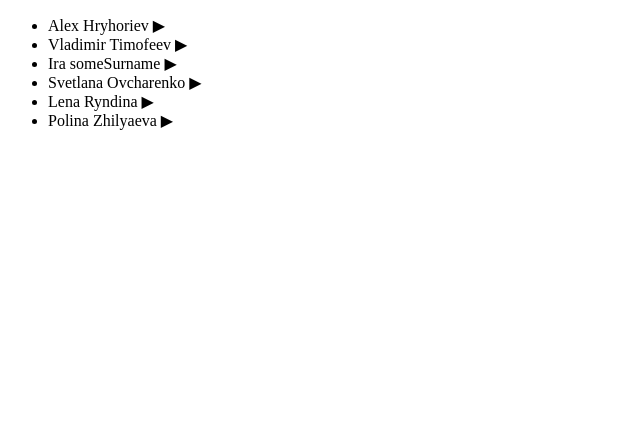
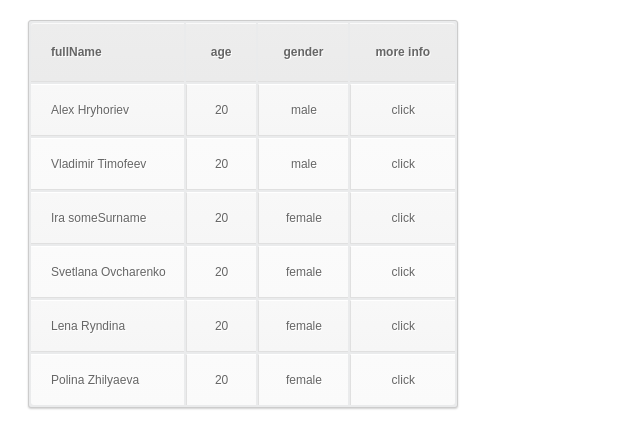
Before and after one commit to Stein256/students, a plain HTML site: page index.html in a window 1280 px wide. Shown: the whole page, without its empty margins (0-640 px from the left). Drawn offline with Linux system fonts and the light colour scheme.

Commit message:
added view and style

```diff
--- a/Student.js
+++ /dev/null
@@ -1,9 +0,0 @@
-function Student (name, surname, gender, skype, phone) {
-  this.name = name;
-  this.surname = surname;
-  this.gender = gender;
-  this.skype = skype;
-  this.phone = phone;
-
-  return this;
-}
--- a/index.html
+++ b/index.html
@@ -1,27 +1,22 @@
 <!DOCTYPE html>
 <html>
   <head>
-    <script src="Student.js"></script>
-    <script src="StudentList.js"></script>
-    <script src="view.js"></script>
+    <script src="model/Student.js"></script>
+    <script src="model/StudentList.js"></script>
+
+    <script src="view/StudentListView.js"></script>
+    <script src="view/StudentInfoView.js"></script>
+
     <script src="main.js"></script>
 
+    <link rel="stylesheet" type="text/css" href="style.css">
+
     <meta charset="utf-8">
-
-    <style>
-      .students_table {
-        border-collapse: collapse;
-        text-align: center;
-      }
-      .students_table td {
-        border: 1px solid black;
-      }
-    </style>
   </head>
 
   <body>
-    <div id="students">
-    </div>
+    <div id="students"></div>
+    <div id="student-info"></div>
   </body>
 
 </html>
--- a/main.js
+++ b/main.js
@@ -1,16 +1,14 @@
 var students = new StudentList([
-  new Student('Alex', 'Hryhoriev', 'male', 'izaya256', '0961572355'),
-  new Student('Vladimir', 'Timofeev', 'male', 'vovanium', '0687412356'),
-  new Student('Ira', 'someSurname', 'female', 'princess_rina88', '0568758123'),
-  new Student('Svetlana', 'Ovcharenko', 'female', 'ami-caty', '0651234583'),
-  new Student('Lena', 'Ryndina', 'female', 'dn100980rev', '0544561235'),
-  new Student('Polina', 'Zhilyaeva', 'female', 'polina_volna', '0462134257')
+  new Student('Alex', 'Hryhoriev', 'male', '20', 'izaya256'),
+  new Student('Vladimir', 'Timofeev', 'male', '20', 'vovanium'),
+  new Student('Ira', 'someSurname', 'female', '20', 'princess_rina88'),
+  new Student('Svetlana', 'Ovcharenko', 'female', '20', 'ami-caty'),
+  new Student('Lena', 'Ryndina', 'female', '20', 'dn100980rev'),
+  new Student('Polina', 'Zhilyaeva', 'female', '20', 'polina_volna')
 ]);
 
-function showStudentList () {
-  var list = createList (students)
-  list.className = 'student_list';
-  document.getElementById('students').appendChild(list);
-}
+var view = new StudentListView(students);
 
-document.addEventListener("DOMContentLoaded", showStudentList);
+document.addEventListener("DOMContentLoaded", function () {
+  view.showTable( document.getElementById('students') );
+}, false);
--- /dev/null
+++ b/model/Student.js
@@ -0,0 +1,27 @@
+function Student (name, surname, gender, age, skype) {
+  this.name = name;
+  this.surname = surname;
+  this.gender = gender;
+  this.age = age;
+  this.skype = skype;
+
+  return this;
+}
+
+Student.prototype.getShortForm = function () {
+  return {
+    fullName: this.name + ' ' + this.surname,
+    age: this.age,
+    gender: this.gender
+  };
+}
+
+Student.prototype.getFullForm = function () {
+  return {
+    name: this.name,
+    surname: this.surname,
+    age: this.age,
+    gender: this.gender,
+    skype: this.skype
+  };
+}
--- /dev/null
+++ b/style.css
@@ -0,0 +1,105 @@
+.simple-little-table {
+	font-family:Arial, Helvetica, sans-serif;
+	color:#666;
+	font-size:12px;
+	text-shadow: 1px 1px 0px #fff;
+	background:#eaebec;
+	margin:20px;
+	border:#ccc 1px solid;
+	border-collapse:separate;
+
+	-moz-border-radius:3px;
+	-webkit-border-radius:3px;
+	border-radius:3px;
+
+	-moz-box-shadow: 0 1px 2px #d1d1d1;
+	-webkit-box-shadow: 0 1px 2px #d1d1d1;
+	box-shadow: 0 1px 2px #d1d1d1;
+}
+
+.simple-little-table th {
+	font-weight:bold;
+	padding:21px 25px 22px 25px;
+	border-top:1px solid #fafafa;
+	border-bottom:1px solid #e0e0e0;
+
+	background: #ededed;
+	background: -webkit-gradient(linear, left top, left bottom, from(#ededed), to(#ebebeb));
+	background: -moz-linear-gradient(top,  #ededed,  #ebebeb);
+}
+.simple-little-table th:first-child{
+	text-align: left;
+	padding-left:20px;
+}
+.simple-little-table tr:first-child th:first-child{
+	-moz-border-radius-topleft:3px;
+	-webkit-border-top-left-radius:3px;
+	border-top-left-radius:3px;
+}
+.simple-little-table tr:first-child th:last-child{
+	-moz-border-radius-topright:3px;
+	-webkit-border-top-right-radius:3px;
+	border-top-right-radius:3px;
+}
+.simple-little-table tr{
+	text-align: center;
+	padding-left:20px;
+}
+.simple-little-table tr td:first-child{
+	text-align: left;
+	padding-left:20px;
+	border-left: 0;
+}
+.simple-little-table tr td {
+	padding:18px;
+	border-top: 1px solid #ffffff;
+	border-bottom:1px solid #e0e0e0;
+	border-left: 1px solid #e0e0e0;
+
+	background: #fafafa;
+	background: -webkit-gradient(linear, left top, left bottom, from(#fbfbfb), to(#fafafa));
+	background: -moz-linear-gradient(top,  #fbfbfb,  #fafafa);
+}
+.simple-little-table tr:nth-child(even) td{
+	background: #f6f6f6;
+	background: -webkit-gradient(linear, left top, left bottom, from(#f8f8f8), to(#f6f6f6));
+	background: -moz-linear-gradient(top,  #f8f8f8,  #f6f6f6);
+}
+.simple-little-table tr:last-child td{
+	border-bottom:0;
+}
+.simple-little-table tr:last-child td:first-child{
+	-moz-border-radius-bottomleft:3px;
+	-webkit-border-bottom-left-radius:3px;
+	border-bottom-left-radius:3px;
+}
+.simple-little-table tr:last-child td:last-child{
+	-moz-border-radius-bottomright:3px;
+	-webkit-border-bottom-right-radius:3px;
+	border-bottom-right-radius:3px;
+}
+.simple-little-table tr:hover td{
+	background: #f2f2f2;
+	background: -webkit-gradient(linear, left top, left bottom, from(#f2f2f2), to(#f0f0f0));
+	background: -moz-linear-gradient(top,  #f2f2f2,  #f0f0f0);
+}
+
+.simple-little-table a:link {
+	color: #666;
+	font-weight: bold;
+	text-decoration:none;
+}
+.simple-little-table a:visited {
+	color: #999999;
+	font-weight:bold;
+	text-decoration:none;
+}
+.simple-little-table a:active,
+.simple-little-table a:hover {
+	color: #bd5a35;
+	text-decoration:underline;
+}
+
+.simple-little-table .more-info {
+  cursor: pointer;
+}
--- a/view.js
+++ /dev/null
@@ -1,33 +0,0 @@
-function createList (objList) {
-  var ul = document.createElement('ul'), li, moreInfo, fullInfo;
-
-  objList.list.forEach(student => {
-    li = document.createElement('li');
-    li.innerHTML = student.name + ' ' + student.surname;
-    ul.appendChild(li);
-
-    moreInfo = document.createElement('span');
-    moreInfo.innerHTML = ' ▶';
-    moreInfo.style.cursor = 'pointer';
-    moreInfo.student = student;
-    li.appendChild(moreInfo);
-  });
-
-  fullInfo = document.createElement('div');
-
-  ul.addEventListener("click", function (event) {
-    var student = event.target.student;
-    if (student && student != fullInfo.student) {
-      fullInfo.innerHTML = '';
-
-      for (let key in student) {
-        fullInfo.innerHTML += key + ': ' + student[key] + '<br>';
-      }
-
-      fullInfo.student = student;
-      event.target.parentElement.appendChild(fullInfo);
-    }
-  });
-
-  return ul;
-}
--- /dev/null
+++ b/view/StudentInfoView.js
@@ -0,0 +1,26 @@
+function StudentInfoView (student) {
+  this.student = student;
+  return this;
+}
+
+StudentInfoView.prototype.showInfo = function (parentElem) {
+  var studentInfo = this.student.getFullForm(),
+      table, tBody, tr, cell;
+
+  table = document.createElement('table');
+  tBody = table.appendChild( document.createElement('tbody') );
+
+  for (let name in studentInfo) {
+    tr = tBody.appendChild( document.createElement('tr') );
+    cell = document.createElement('th');
+    cell.innerHTML = name;
+    tr.appendChild(cell);
+
+    cell = document.createElement('td');
+    cell.innerHTML = studentInfo[name];
+    tr.appendChild(cell);
+  }
+
+  table.classList.add('simple-little-table')
+  parentElem.appendChild(table);
+}
--- /dev/null
+++ b/view/StudentListView.js
@@ -0,0 +1,55 @@
+function StudentListView (studentList) {
+  this.studentList = studentList;
+  return this;
+}
+
+StudentListView.prototype.showTable = function (parentElem) {
+  var firstStudent = this.studentList.list[0],
+      table, tBody, tr, cell, studentInfo, studentInfoDiv, currentInfoView;
+
+  table = document.createElement('table');
+  tBody = table.appendChild( document.createElement('tbody') );
+
+  tr = tBody.appendChild( document.createElement('tr') );
+  studentInfo = firstStudent.getShortForm();
+  for (let name in studentInfo) {
+    cell = document.createElement('th');
+    cell.innerHTML = name;
+    tr.appendChild(cell);
+  }
+
+  cell = document.createElement('th');
+  cell.innerHTML = 'more info';
+  tr.appendChild(cell);
+
+  this.studentList.list.forEach(student => {
+    tr = tBody.appendChild( document.createElement('tr') );
+
+    studentInfo = student.getShortForm();
+    for (let name in studentInfo) {
+      cell = document.createElement('td');
+      cell.innerHTML = studentInfo[name];
+      tr.appendChild(cell);
+    }
+
+    cell = document.createElement('td');
+    cell.innerHTML = 'click';
+    cell.classList.add('more-info');
+    cell.studentView = new StudentInfoView (student);
+    tr.appendChild(cell);
+  });
+
+  studentInfoDiv = document.getElementById('student-info');
+
+  table.addEventListener("click", function (event) {
+    var studentView = event.target.studentView;
+    if (studentView && studentView != currentInfoView) {
+      studentInfoDiv.innerHTML = '';
+      studentView.showInfo(studentInfoDiv);
+      currentInfoView = studentView;
+    }
+  });
+
+  table.classList.add('simple-little-table')
+  parentElem.appendChild(table);
+}
```
Also changed, not shown: model/StudentList.js (renamed from StudentList.js).
